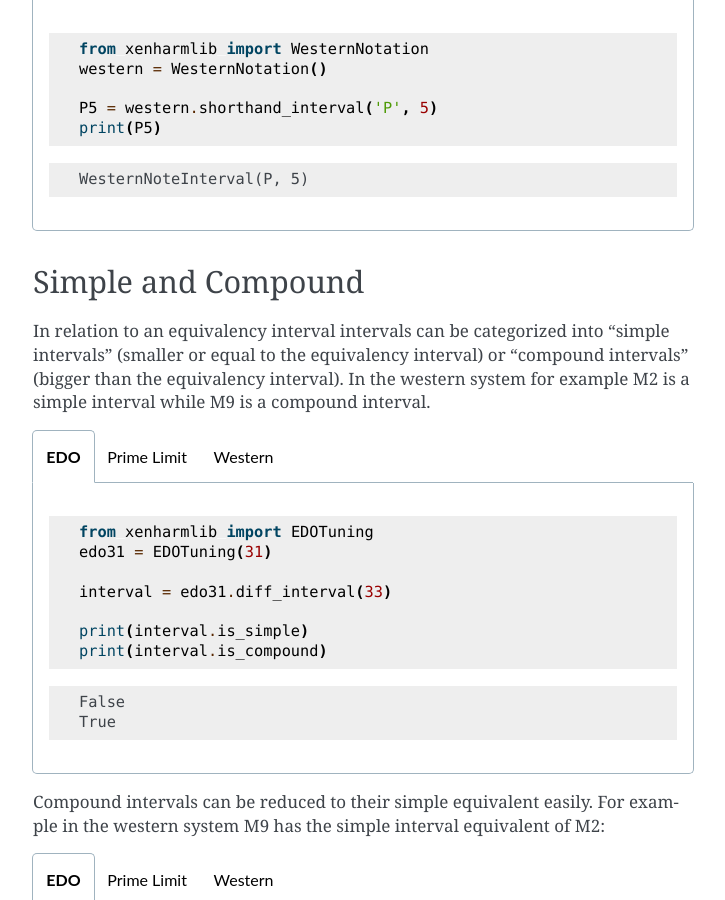
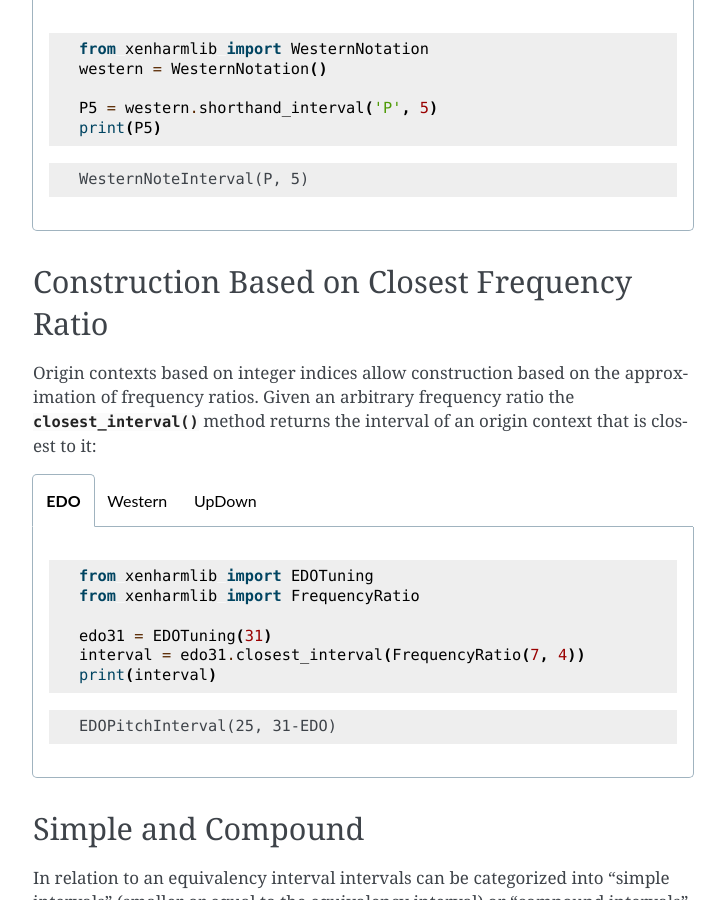
Before and after one commit to retooth2/xenharmlib, a Sphinx documentation site: the page built from doc/prim_interval.rst, in a window 1280 px wide and 900 px high, scrolled down 2589 px. Shown: the whole window, without its empty margins (387-1112 px from the left). Built offline with Sphinx 7.4.7, drawn with Linux system fonts in a browser that asks for light colours; some of the changed text lies outside the part shown.

Commit message:
doc: added closest frequency ratio construction to interval page

```diff
--- a/doc/prim_interval.rst
+++ b/doc/prim_interval.rst
@@ -230,6 +230,63 @@ can be obtained from the relevant notation chapter of this documentation.
       .. testoutput:: UpDownNotation
 
          UpDownNoteInterval(^M, 3, 31-EDO)
+
+Construction Based on Closest Frequency Ratio
+-----------------------------------------------------
+
+Origin contexts based on integer indices allow construction based on the
+approximation of frequency ratios. Given an arbitrary frequency ratio the
+:meth:`~xenharmlib.core.origin_context.OriginContext.closest_interval`
+method returns the interval of an origin context that is closest to it:
+
+.. tabs::
+
+   .. tab:: EDO
+
+      .. testcode:: EDOTuning
+
+         from xenharmlib import EDOTuning
+         from xenharmlib import FrequencyRatio
+
+         edo31 = EDOTuning(31)
+         interval = edo31.closest_interval(FrequencyRatio(7, 4))
+         print(interval)
+
+      .. testoutput:: EDOTuning
+
+         EDOPitchInterval(25, 31-EDO)
+
+   .. tab:: Western
+
+      .. testcode:: WesternNotation
+
+         from xenharmlib import WesternNotation
+         from xenharmlib import FrequencyRatio
+
+         western = WesternNotation()
+         interval = western.closest_interval(FrequencyRatio(3, 2))
+         print(interval)
+
+      .. testoutput:: WesternNotation
+
+         WesternNoteInterval(P, 5)
+
+   .. tab:: UpDown
+
+      .. testcode:: UpDownNotation
+
+         from xenharmlib import EDOTuning
+         from xenharmlib import UpDownNotation
+         from xenharmlib import FrequencyRatio
+
+         edo31 = EDOTuning(31)
+         n_edo31 = UpDownNotation(edo31)
+         interval = n_edo31.closest_interval(FrequencyRatio(5, 4))
+         print(interval)
+
+      .. testoutput:: UpDownNotation
+
+         UpDownNoteInterval(M, 3, 31-EDO)
 
 Simple and Compound
 -----------------------------------------------------------
```
